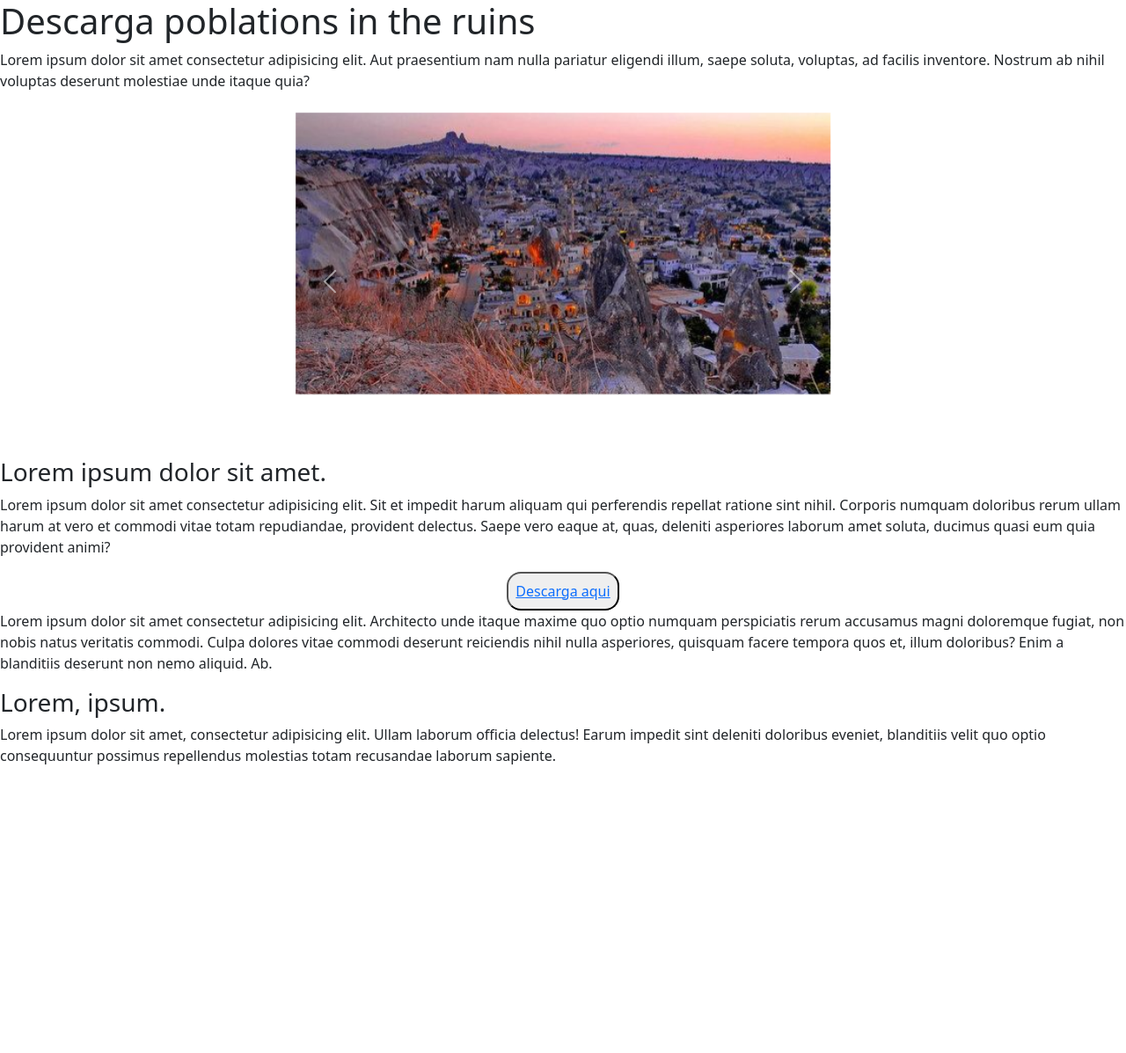
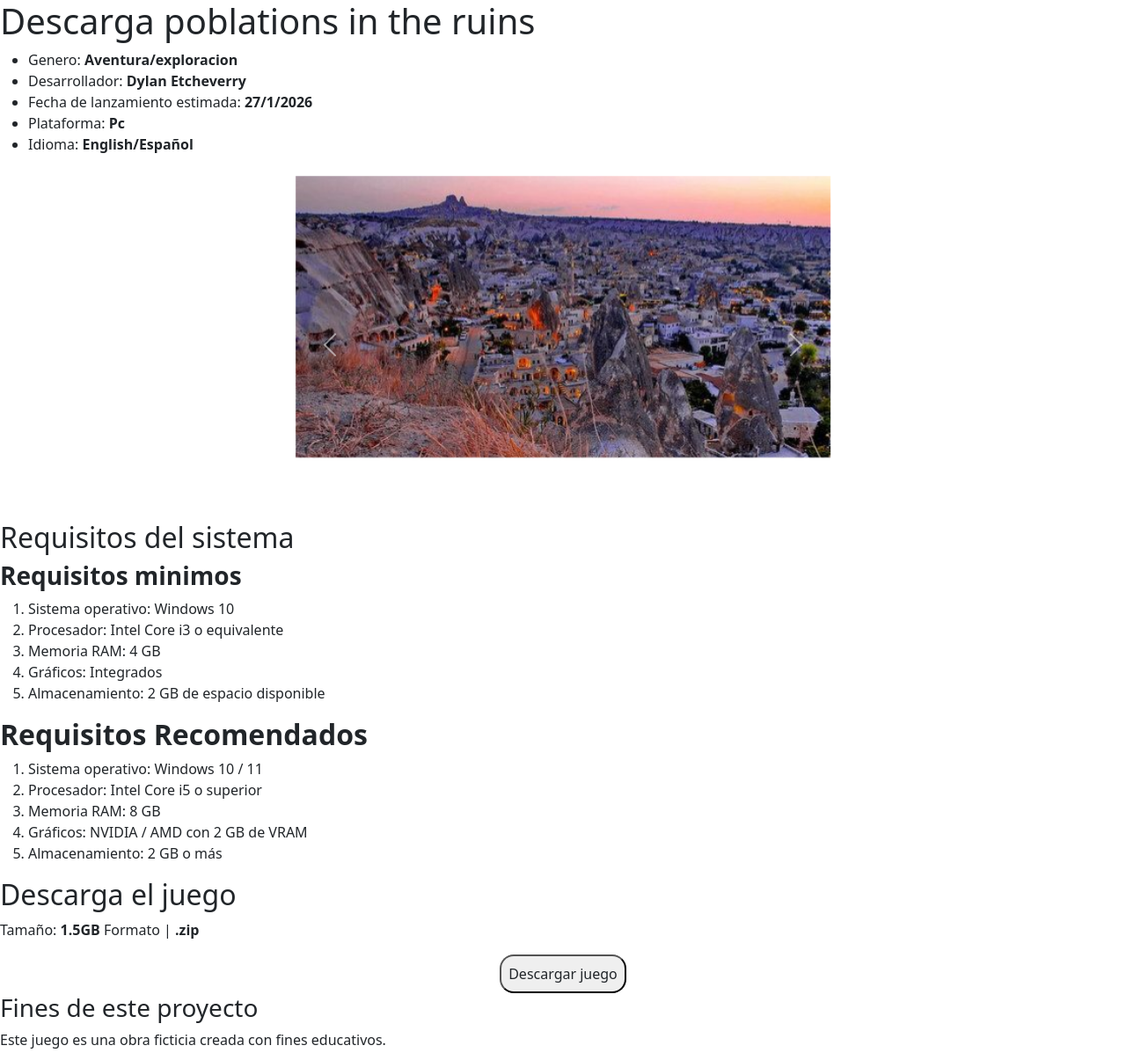
Before and after one commit to DylanEtcheverry/proyecto-final, a plain HTML site: page html/descarga.html in a window 1280 px wide. Shown: the whole page at 88% size. Before the commit the page ends 887 px from the top, so only its background shows below. Drawn offline with nearby package versions, Linux system fonts and the light colour scheme.

Commit message:
Html Descarga

```diff
--- a/html/descarga.html
+++ b/html/descarga.html
@@ -15,9 +15,13 @@
     <h1>Descarga poblations in the ruins</h1>
   </header>
   <section>
-    <p>Lorem ipsum dolor sit amet consectetur adipisicing elit. Aut praesentium nam nulla pariatur eligendi illum,
-      saepe soluta, voluptas, ad facilis inventore. Nostrum ab nihil voluptas deserunt molestiae unde itaque quia?
-    </p>
+    <ul>
+      <li>Genero: <strong>Aventura/exploracion</strong></li>
+      <li>Desarrollador: <strong>Dylan Etcheverry</strong></li>
+      <li>Fecha de lanzamiento estimada: <strong>27/1/2026</strong></li>
+      <li>Plataforma: <strong>Pc</strong></li>
+      <li>Idioma: <strong>English/Español</strong></li>
+    </ul>
   </section>
   <article>
     <div class="carousel d-flex justify-content-center">
@@ -45,24 +49,44 @@
     </div>
   </article>
   <main>
-    <h3>Lorem ipsum dolor sit amet.</h3>
-    <p>Lorem ipsum dolor sit amet consectetur adipisicing elit. Sit et impedit harum aliquam qui perferendis repellat
-      ratione sint nihil. Corporis numquam doloribus rerum ullam harum at vero et commodi vitae totam repudiandae,
-      provident delectus. Saepe vero eaque at, quas, deleniti asperiores laborum amet soluta, ducimus quasi eum quia
-      provident animi?</p>
+    <section>
+    <h2>Requisitos del sistema</h2>
+
+    <h3><strong>Requisitos minimos</strong></h3>
+
+
+    <ol>
+      <li>Sistema operativo: Windows 10</li>
+      <li>Procesador: Intel Core i3 o equivalente</li>
+      <li>Memoria RAM: 4 GB</li>
+      <li>Gráficos: Integrados</li>
+      <li>Almacenamiento: 2 GB de espacio disponible</li>
+    </ol>
+    <h2><strong>Requisitos Recomendados</strong></h2>
+
+
+    <ol>
+     <li>Sistema operativo: Windows 10 / 11</li>
+     <li>Procesador: Intel Core i5 o superior</li>
+     <li>Memoria RAM: 8 GB</li>
+     <li>Gráficos: NVIDIA / AMD con 2 GB de VRAM</li>
+     <li>Almacenamiento: 2 GB o más</li>
+    </ol>
+</section>
+
+
+<section>
+  <h2>Descarga el juego</h2>
+  <p>Tamaño: <strong>1.5GB</strong> Formato | <strong>.zip</strong></p>
+  <button class="button-descripcion">Descargar juego</button>
+</section>
+
   </main>
-  <section>
-    <a href="#"><button class="button-descripcion">Descarga aqui</button></a>
-    <p>Lorem ipsum dolor sit amet consectetur adipisicing elit. Architecto unde itaque maxime quo optio numquam
-      perspiciatis rerum accusamus magni doloremque fugiat, non nobis natus veritatis commodi. Culpa dolores vitae
-      commodi deserunt reiciendis nihil nulla asperiores, quisquam facere tempora quos et, illum doloribus? Enim a
-      blanditiis deserunt non nemo aliquid. Ab.</p>
-  </section>
+
   <footer>
-    <h3>Lorem, ipsum.</h3>
-    <p>Lorem ipsum dolor sit amet, consectetur adipisicing elit. Ullam laborum officia delectus! Earum impedit sint
-      deleniti doloribus eveniet, blanditiis velit quo optio consequuntur possimus repellendus molestias totam
-      recusandae laborum sapiente.</p>
+    <h3>Fines de este proyecto</h3>
+    <p>Este juego es una obra ficticia creada con fines educativos.</p>
+
   </footer>
   <script src="https://cdn.jsdelivr.net/npm/bootstrap@5.3.8/dist/js/bootstrap.bundle.min.js"
     integrity="sha384-FKyoEForCGlyvwx9Hj09JcYn3nv7wiPVlz7YYwJrWVcXK/BmnVDxM+D2scQbITxI"
```
